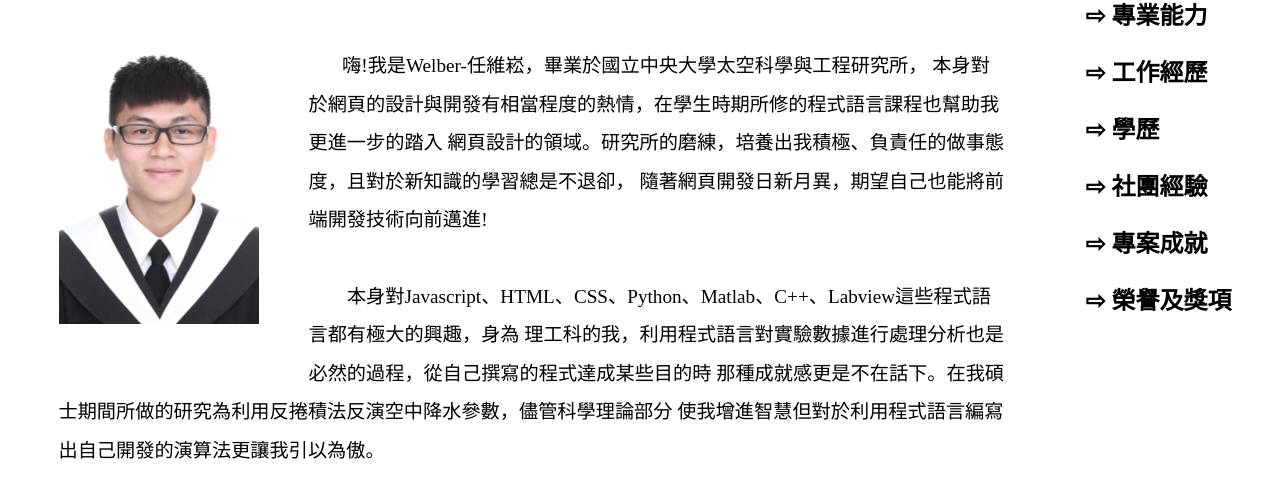
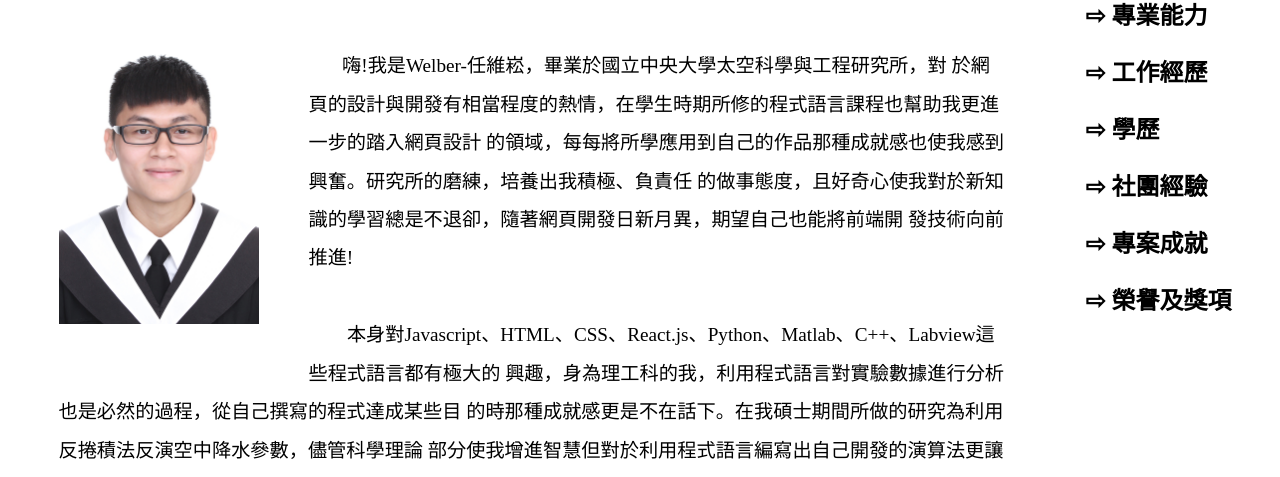
Before and after one commit to welber839/aboutauthor, a plain HTML site: page index.htm in a window 1280 px wide. Shown: the part 321-798 px from the top of the page. Drawn offline with Linux system fonts and the light colour scheme.

Commit message:
Update index.htm

```diff
--- a/index.htm
+++ b/index.htm
@@ -18,7 +18,7 @@
                 <div class="log-in">
                     <ul class="log-in-type">
                         <li><a href="mailto:welber839@gmail.com?subject=給Welber">寄信給我</a></li>
-                        <li><a href="files/任維崧的履歷.pdf" download="任維崧的履歷" target="_blank">維崧的履歷</a></li>
+                        <li><a href="files/任維崧的履歷1.pdf" download="任維崧的履歷" target="_blank">維崧的履歷</a></li>
                     </ul>
                 </div>
                 <nav>
@@ -40,17 +40,21 @@
             <div class="first-para para">
                 <h1>自我介紹</h1>
                 <img class="bigHead" src="pictures/大頭照.jpg">
-                <p> &nbsp &nbsp &nbsp &nbsp嗨!我是Welber-任維崧，畢業於國立中央大學太空科學與工程研究所，
-		本身對於網頁的設計與開發有相當程度的熱情，在學生時期所修的程式語言課程也幫助我更進一步的踏入
-		網頁設計的領域。研究所的磨練，培養出我積極、負責任的做事態度，且對於新知識的學習總是不退卻，
-		隨著網頁開發日新月異，期望自己也能將前端開發技術向前邁進!</br></br>&nbsp &nbsp &nbsp &nbsp
-		本身對Javascript、HTML、CSS、Python、Matlab、C++、Labview這些程式語言都有極大的興趣，身為
-		理工科的我，利用程式語言對實驗數據進行處理分析也是必然的過程，從自己撰寫的程式達成某些目的時
-		那種成就感更是不在話下。在我碩士期間所做的研究為利用反捲積法反演空中降水參數，儘管科學理論部分
-		使我增進智慧但對於利用程式語言編寫出自己開發的演算法更讓我引以為傲。</br></br>&nbsp &nbsp &nbsp &nbsp
-		我是一名熱愛團體、戶外活動的人，在求學階段，參與過許多大大小小的活動及社團，無論是主辦方或是參加者，我總
-		是將自己全力投入團體生活中，這些經驗對我的人格特質影響非常大，不僅了解團隊向心力的重要更讓我感
-		恩這其中所遇到的所有人事物，也因此造就了我開朗、樂觀、積極、有耐心的處事態度。<hr />
+                <p> &nbsp &nbsp &nbsp &nbsp嗨!我是Welber-任維崧，畢業於國立中央大學太空科學與工程研究所，對
+		於網頁的設計與開發有相當程度的熱情，在學生時期所修的程式語言課程也幫助我更進一步的踏入網頁設計
+		的領域，每每將所學應用到自己的作品那種成就感也使我感到興奮。研究所的磨練，培養出我積極、負責任
+		的做事態度，且好奇心使我對於新知識的學習總是不退卻，隨著網頁開發日新月異，期望自己也能將前端開
+		發技術向前推進!</br></br>&nbsp &nbsp &nbsp &nbsp
+		本身對Javascript、HTML、CSS、React.js、Python、Matlab、C++、Labview這些程式語言都有極大的
+		興趣，身為理工科的我，利用程式語言對實驗數據進行分析也是必然的過程，從自己撰寫的程式達成某些目
+		的時那種成就感更是不在話下。在我碩士期間所做的研究為利用反捲積法反演空中降水參數，儘管科學理論
+		部分使我增進智慧但對於利用程式語言編寫出自己開發的演算法更讓我引以為傲。</br></br>&nbsp &nbsp &nbsp &nbsp
+		我是一名熱愛團體、戶外活動的人，在求學階段，參與過許多大大小小的活動及社團，無論是主辦方或是參
+		加者，我總是將自己全力投入團體生活中，這些經驗對我的人格特質影響非常大。大學時期辦活動擔任組長
+		以及在系上擔任副系學會長，讓我瞭解團隊合作的重要性，以及團隊間溝通的重要性。透過每一次的開會與
+		討論，為了就是要讓活動能進行的順利及減少出錯的可能，這些活動使我領悟到唯有設身處地替人著想才能
+		讓整體更加的進步，活動雖然是一時的，但從每一次的經驗中都使我更加成長，不僅了解團隊向心力的重要
+		更讓我感恩這其中所遇到的所有人事物，也因此造就了我開朗、樂觀、積極、有耐心的處事態度。<hr />
                 </p>
             </div>
 		    <div class="second-para para">
```
